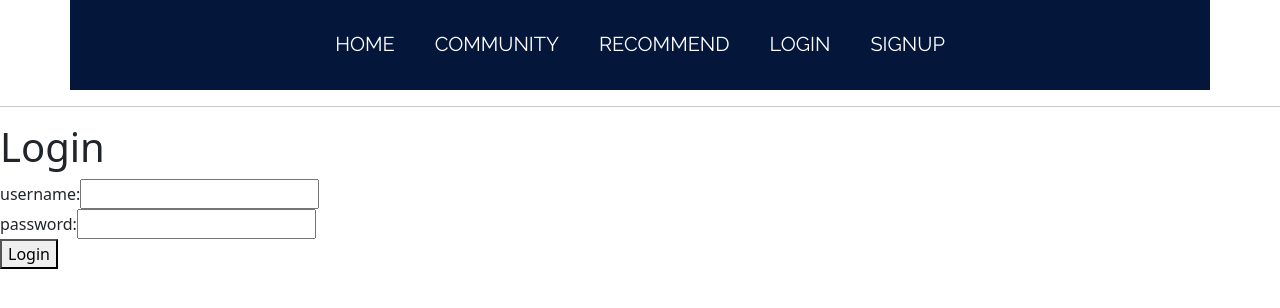
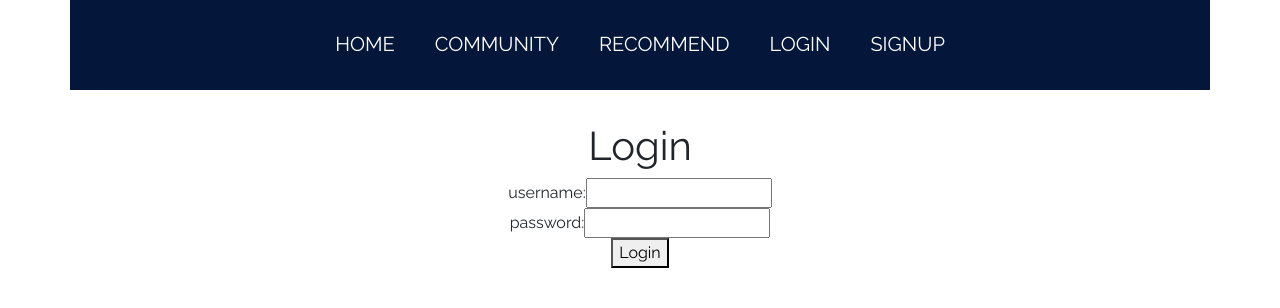
Before and after one commit to sc-choi2022/Django_Project, a Vue app in the folder vue-front/: page /login in a window 1280 px wide. Shown: the top 308 px of the page. Built offline with nearby package versions, Linux system fonts and the light colour scheme.

Commit message:
vue_front_font_container

```diff
--- a/vue-front/src/App.vue
+++ b/vue-front/src/App.vue
@@ -1,7 +1,6 @@
 <template>
   <div id="app">
     <nav-bar></nav-bar>
-    <hr />
     <router-view></router-view>
   </div>
 </template>
@@ -23,4 +22,34 @@
   }
 </script>
 
-<style></style>
+<style>
+@import 'https://fonts.googleapis.com/css?family=Raleway';
+  .color
+  {
+      background: rgb(4, 23, 59);
+  }
+  html, body
+  {
+      margin: 0px;
+  }
+
+  div.container
+  {
+    font-family: Raleway;
+    margin: 0 auto;
+    padding: 2em;
+    text-align: center;
+  }
+
+  div.container a
+  {
+      color: #FFF;
+      text-decoration: none;
+      font: 20px Raleway;
+      margin: 0px 10px;
+      padding: 10px 10px;
+      position: relative;
+      z-index: 0;
+      cursor: pointer;
+  }
+</style>
--- a/vue-front/src/components/CommentList.vue
+++ b/vue-front/src/components/CommentList.vue
@@ -1,6 +1,6 @@
 <template>
   <div class="comment-list">
-
+    <div class="container">
       <ul>
         <comment-list-item
           v-for="comment in comments"
@@ -9,7 +9,7 @@
         </comment-list-item>
       </ul>
       <comment-list-form></comment-list-form>
-
+    </div>
   </div>
 </template>
 
--- a/vue-front/src/views/ArticleDetailView.vue
+++ b/vue-front/src/views/ArticleDetailView.vue
@@ -1,5 +1,6 @@
 <template>
   <div>
+    <div class="container">
       <h1>{{ article.title }}</h1>
 
       <p>
@@ -31,7 +32,7 @@
       <hr />
       <!-- Comment UI -->
       <comment-list :comments="article.comments"></comment-list>
-
+    </div>
   </div>
 </template>
 
@@ -68,4 +69,6 @@
   }
 </script>
 
-<style></style>
+<style>
+
+</style>
--- a/vue-front/src/views/ArticleListView.vue
+++ b/vue-front/src/views/ArticleListView.vue
@@ -1,5 +1,6 @@
 <template>
   <div>
+    <div class="container">
       <h1>Community</h1>
           <router-link :to="{ name: 'articleNew' }" v-if="isLoggedIn">
             <button>New</button>
@@ -23,7 +24,7 @@
 
         </li>
       </ul>
-
+    </div>
   </div>
 </template>
 
--- a/vue-front/src/views/LoginView.vue
+++ b/vue-front/src/views/LoginView.vue
@@ -1,5 +1,6 @@
 <template>
   <div>
+    <div class="container">
       <h1>Login</h1>
 
       <!-- <account-error-list v-if="authError"></account-error-list> -->
@@ -18,6 +19,7 @@
 
         <button>Login</button>
       </form>
+    </div>
   </div>
 </template>
 
--- a/vue-front/src/views/LogoutView.vue
+++ b/vue-front/src/views/LogoutView.vue
@@ -1,6 +1,8 @@
 <template>
   <div>
-    <h1>Logout</h1>
+    <div class="container">
+      <h1>Logout</h1>
+    </div>
   </div>
 </template>
 
--- a/vue-front/src/views/MovieDetailView.vue
+++ b/vue-front/src/views/MovieDetailView.vue
@@ -1,5 +1,6 @@
 <template>
   <div>
+    <div class="container">
       <h1>{{ movie.title }}</h1>
 
       <p>overview: {{ movie.overview }}</p>
@@ -38,7 +39,7 @@
         >wish</button>
       </div>
 
-
+    </div>
   </div>
 </template>
 
--- a/vue-front/src/views/ProfileView.vue
+++ b/vue-front/src/views/ProfileView.vue
@@ -1,5 +1,6 @@
 <template>
   <div>
+    <div class="container">
       <h1>haha</h1>
       <h1>{{ profile.username }}</h1>
       <h2>My Movie</h2>
@@ -26,6 +27,7 @@
         </li>
       </ul>
     </div>
+  </div>
 </template>
 
 <script>
--- a/vue-front/src/views/RecommendView.vue
+++ b/vue-front/src/views/RecommendView.vue
@@ -1,5 +1,9 @@
 <template>
-  <p>Hi~</p>
+  <div>
+    <div class="container">
+      <p>Hi~</p>
+    </div>
+  </div>
 </template>
 
 <script>
--- a/vue-front/src/views/SignupView.vue
+++ b/vue-front/src/views/SignupView.vue
@@ -1,5 +1,6 @@
 <template>
   <div>
+    <div class="container">
       <h1>Signup</h1>
 
       <!-- <account-error-list v-if="authError"></account-error-list> -->
@@ -21,6 +22,7 @@
           <button>Signup</button>
         </div>
       </form>
+    </div>
   </div>
 </template>
 
```
Lines whose indentation alone changed are shown as unchanged.
